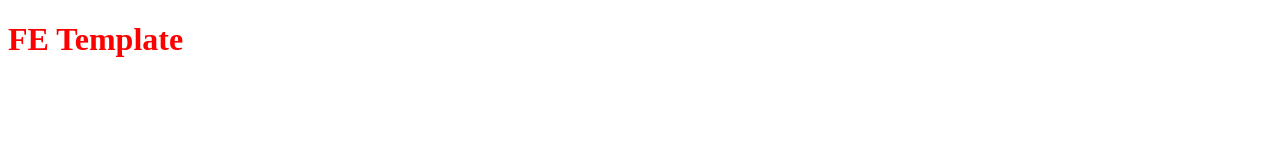
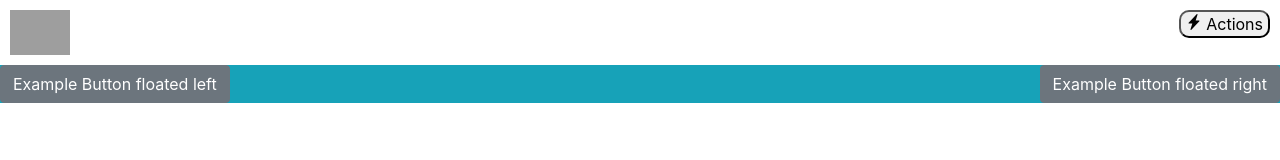
Before and after one commit to PolishchukViacheslav/ARTEMTT, a website built with Parcel: page src/index.html in a window 1280 px wide. Built offline with nearby package versions, Linux system fonts and the light colour scheme; grey boxes are pictures that could not be loaded.

Commit message:
header start

```diff
--- /dev/null
+++ b/src/_button.scss
@@ -0,0 +1,4 @@
+.button {
+  border-radius: 10px;
+  padding: 0 5px;
+}
--- /dev/null
+++ b/src/_header.scss
@@ -0,0 +1,16 @@
+@import "button";
+
+.header {
+  display: flex;
+  justify-content: space-between;
+  padding: 10px;
+
+  &__logo {
+    width: 60px;
+    // height: 80px;
+  }
+
+  &__actions {
+
+  }
+}
--- a/src/index.html
+++ b/src/index.html
@@ -3,7 +3,13 @@
   <head>
     <meta charset="UTF-8">
     <meta name="viewport" content="width=device-width, initial-scale=1.0">
-    <title>FE Tamplate</title>
+    <title>APTEM</title>
+    <link
+      rel="stylesheet"
+      href="https://maxcdn.bootstrapcdn.com/bootstrap/4.0.0/css/bootstrap.min.css"
+      integrity="sha384-Gn5384xqQ1aoWXA+058RXPxPg6fy4IWvTNh0E263XmFcJlSAwiGgFAW/dAiS6JXm"
+      crossorigin="anonymous"
+    >
     <link
       rel="stylesheet"
       href="style.scss"
@@ -16,6 +22,52 @@
     </script>
   </head>
   <body>
-    <h1>FE Template</h1>
+    <section class="header">
+      <img
+        class="header__logo"
+        src="https://1w41fc21jffqwa848156kf01-wpengine.netdna-ssl.com/wp-content/uploads/2019/03/aptem-logo.svg"
+        alt="Company logo"
+      >
+      <div>
+        <div class="header__actions">
+          <button class="button">
+            <svg
+              width="1em"
+              height="1em"
+              viewBox="0 0 16 16"
+              fill="currentColor"
+              xmlns="http://www.w3.org/2000/svg"
+            >
+              <path fill-rule="evenodd" d="M11.251.068a.5.5 0 0 1 .227.58L9.677 6.5H13a.5.5 0 0 1 .364.843l-8 8.5a.5.5 0 0 1-.842-.49L6.323 9.5H3a.5.5 0 0 1-.364-.843l8-8.5a.5.5 0 0 1 .615-.09z">
+            </svg>
+            Actions
+          </button>
+        </div>
+        <div class="header__user-logo"></div>
+        <div class="header__mobile-nav"></div>
+      </div>
+    </section>
+    <div class="bg-info clearfix">
+      <button type="button" class="btn btn-secondary float-left">Example Button floated left</button>
+      <button type="button" class="btn btn-secondary float-right">Example Button floated right</button>
+    </div>
+    <script
+      src="https://code.jquery.com/jquery-3.2.1.slim.min.js"
+      integrity="sha384-KJ3o2DKtIkvYIK3UENzmM7KCkRr/rE9/Qpg6aAZGJwFDMVNA/GpGFF93hXpG5KkN"
+      crossorigin="anonymous"
+    >
+    </script>
+    <script
+      src="https://cdnjs.cloudflare.com/ajax/libs/popper.js/1.12.9/umd/popper.min.js"
+      integrity="sha384-ApNbgh9B+Y1QKtv3Rn7W3mgPxhU9K/ScQsAP7hUibX39j7fakFPskvXusvfa0b4Q"
+      crossorigin="anonymous"
+    >
+    </script>
+    <script
+      src="https://maxcdn.bootstrapcdn.com/bootstrap/4.0.0/js/bootstrap.min.js"
+      integrity="sha384-JZR6Spejh4U02d8jOt6vLEHfe/JQGiRRSQQxSfFWpi1MquVdAyjUar5+76PVCmYl"
+      crossorigin="anonymous"
+    >
+    </script>
   </body>
 </html>
--- a/src/style.scss
+++ b/src/style.scss
@@ -1,4 +1,5 @@
 @import "variables";
+@import "header";
 
 h1 {
   color: $main-color;
```
